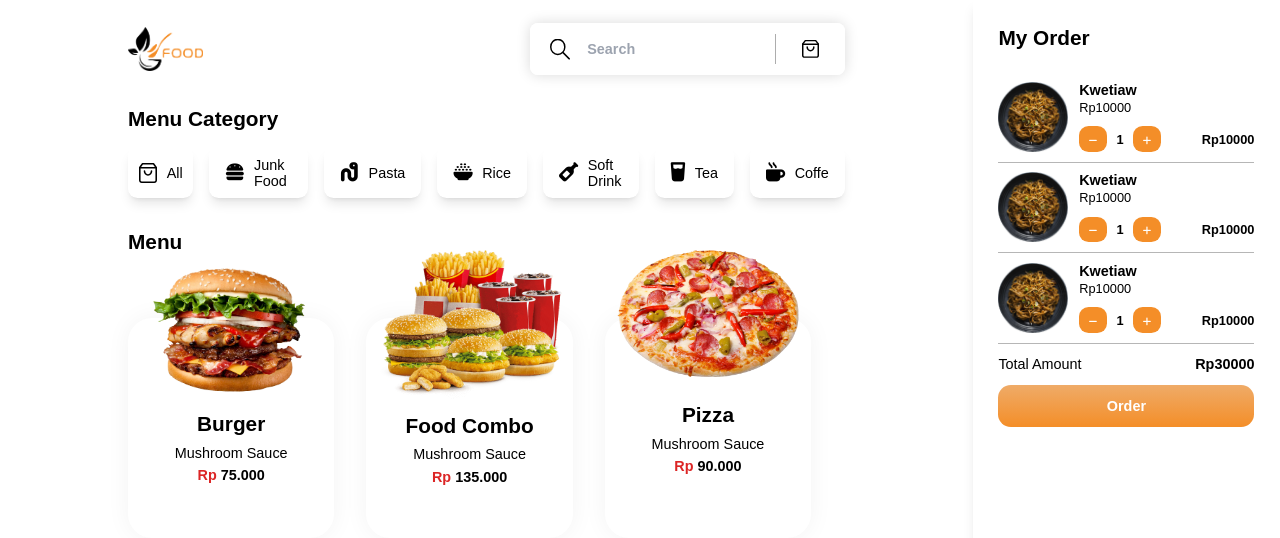
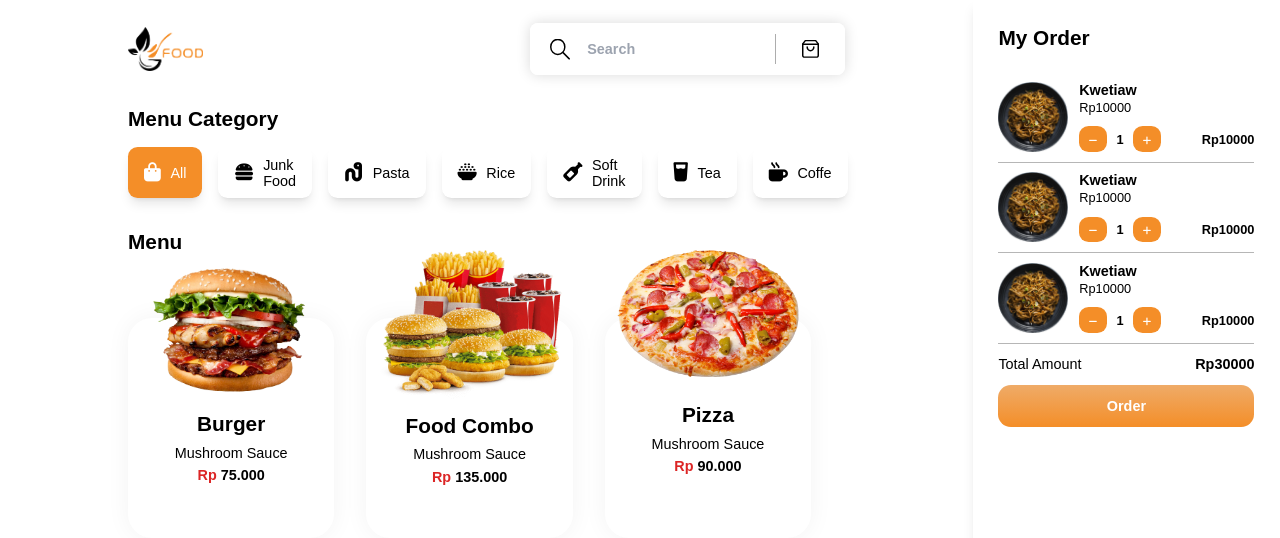
Before and after one commit to Kaizen1410/62Food-Order, a website: page src/pages/products.html in a window 1280 px wide. Shown: the top 538 px of the page. Drawn offline with nearby package versions, Linux system fonts and the light colour scheme; files that its build step writes are made by us from their sources.

Commit message:
active all category

```diff
--- a/src/pages/products.html
+++ b/src/pages/products.html
@@ -129,9 +129,9 @@
             <div class="mt-10">
                 <h4 class="mb-5">Menu Category</h4>
                 <div class="flex gap-5">
-                    <div class="rounded-xl h-16 px-5 shadow-lg flex gap-3 justify-center items-center">
-                        <img src="../assets/icon/order.svg" class="w-7" alt="">
-                        <p class="text-p1">All</p>
+                    <div class="rounded-xl h-16 px-5 shadow-lg flex gap-3 justify-center items-center bg-primary">
+                        <i class="fa-solid fa-bag-shopping text-white text-2xl"></i>
+                        <p class="text-white text-p1">All</p>
                     </div>
                     <div class="rounded-xl h-16 px-5 shadow-lg flex gap-3 justify-center items-center">
                         <i class="fa-solid fa-burger text-2xl"></i>
```
